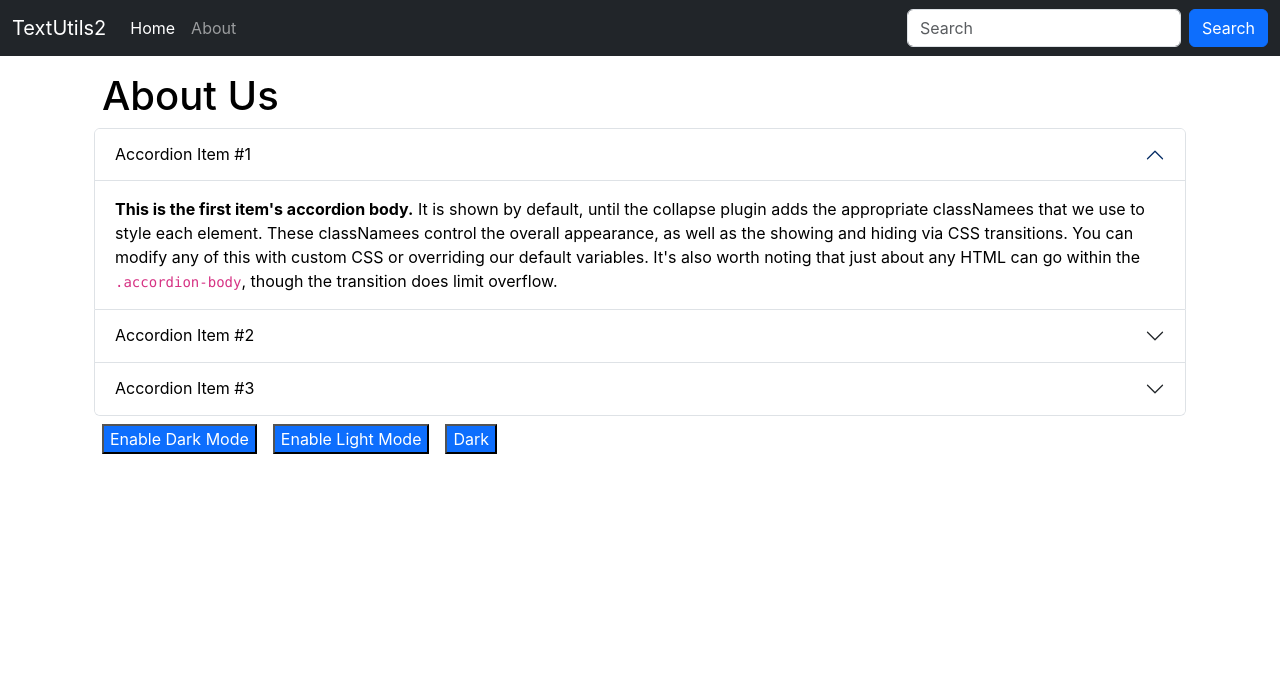
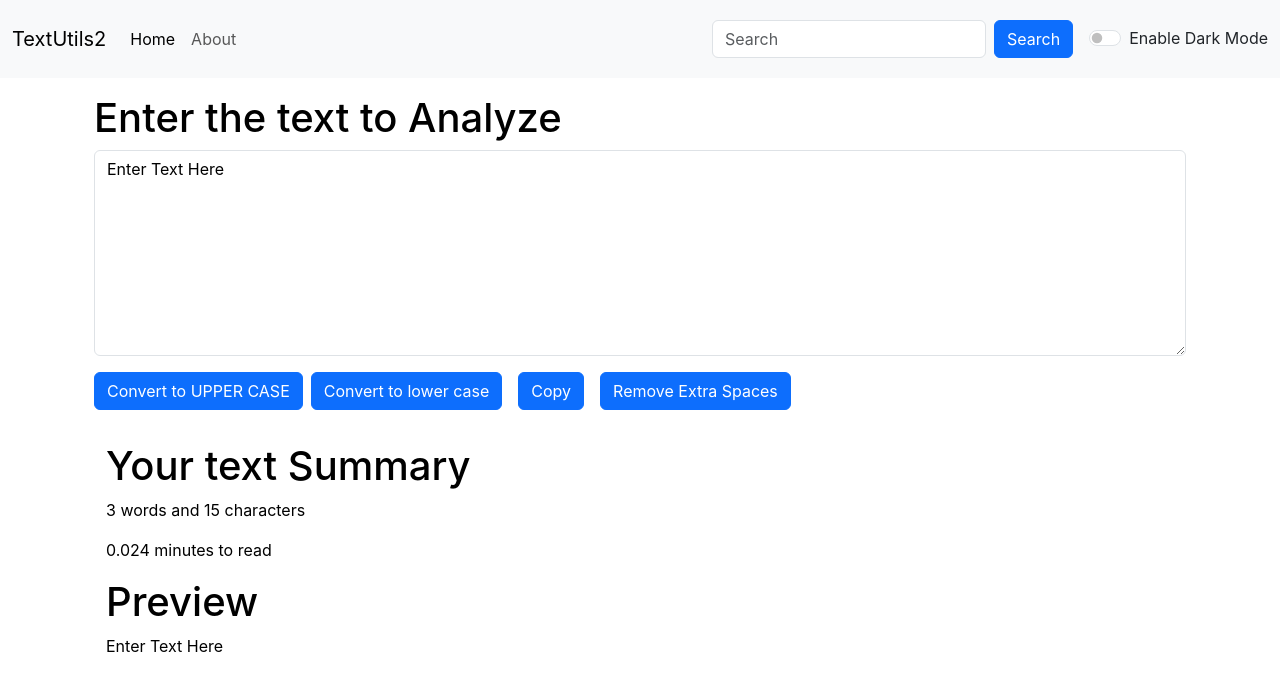
Before and after one commit to ManojBinwal/react1, a React (Create React App) app: page / in a window 1280 px wide. Shown: the top 690 px of the page. Built offline with nearby package versions, Linux system fonts and the light colour scheme.

Commit message:
dark mode

```diff
--- a/src/App.js
+++ b/src/App.js
@@ -1,19 +1,43 @@
+import { useState } from 'react';
+import { scryRenderedDOMComponentsWithClass } from 'react-dom/test-utils';
 import './App.css';
 import About from './components/About';
 import Navbar from './components/Navbar'
 import TextForm from './components/TextForm';
 
 function App() {
+
+  const [mode, setMode] = useState('light'); //set dark / light mode
+  const [buttonText, setButtonText] = useState("Enable Dark Mode") //set button text
+  const [textCol, setTextCol] = useState("dark") //set button text colour
+
+  const toggleMode = () => {
+    if(mode === 'light') {
+      setMode('dark');
+      document.body.style.backgroundColor = 'grey';
+      setButtonText("Disable Dark Mode")
+      setTextCol("white")
+
+    }
+    else {
+      setMode('light');
+      document.body.style.backgroundColor = 'white';
+      setButtonText("Enable Dark Mode")
+      setTextCol("dark")
+    }
+  }
+
   return (
     <>
+
       {/* Navbar sends props to its component */}
-      <Navbar title="TextUtils2" home="Home" about="About" />
-      {/* <div className="container my-3">
-        <TextForm title="Enter the text to Analyze" />
+      <Navbar textCol={textCol} title="TextUtils2" home="Home" about="About" toggle={toggleMode} mode={mode} buttonText={buttonText} />
+      <div className="container my-3">
+        <TextForm title="Enter the text to Analyze"  mode={mode}/>
+      </div>
+      {/* <div className='container my-3 '>
+        <About heading="About Us"/>
       </div> */}
-      <div className='container my-3 '>
-        <About heading="About Us"/>
-      </div>
 
     </>
   );
--- a/src/components/About.js
+++ b/src/components/About.js
@@ -38,6 +38,7 @@ export default function About(props) {
             setToggleText('Dark');
         }
     }
+
 
     return (
         <div className='container' style={myStyle}>
@@ -83,6 +84,7 @@ export default function About(props) {
             <button onClick={toggleDarkStyle} className='bg-primary text-white my-2 mx-2 ' style={myStyle}>Enable Dark Mode</button>
             <button onClick={toggleLightStyle} className='bg-primary text-white my-2 mx-2 ' style={myStyle}>Enable Light Mode</button>
             <button onClick={toggleDarkLight} className='bg-primary text-white my-2 mx-2 ' style={myStyle}>{toggleText}</button>
+
         </div>
     )
 }
--- a/src/components/Navbar.js
+++ b/src/components/Navbar.js
@@ -1,13 +1,24 @@
-import React from 'react'
+import React, { useState } from 'react'
 import PropTypes from 'prop-types'
+import ToggleButton from './ToggleButton'
+
+const Navbar = (props) => {
 
 
-const Navbar = (props) => {
     return (
-        <nav className="navbar navbar-expand-lg navbar-dark bg-dark">
+        <nav className={`navbar navbar-expand-lg navbar-${props.mode} bg-${props.mode}`}>
             <div className="container-fluid">
                 <a className="navbar-brand" href="/">{props.title}</a>
+
+                {/* <div className="form-check form-switch">
+                <input className="form-check-input" onClick={props.toggle} type="checkbox" role="switch" id="flexSwitchCheckDefault" />
+                    <label className="form-check-label" htmlFor="flexSwitchCheckDefault">Enable dark mode</label>
+                     </div> */}
+
+
+
                 <button className="navbar-toggler" type="button" data-bs-toggle="collapse" data-bs-target="#navbarSupportedContent" aria-controls="navbarSupportedContent" aria-expanded="false" aria-label="Toggle navigation">
+
                     <span className="navbar-toggler-icon"></span>
                 </button>
                 <div className="collapse navbar-collapse" id="navbarSupportedContent">
@@ -19,27 +30,30 @@ const Navbar = (props) => {
                             <a className="nav-link" href="/">{props.about}</a>
                         </li>
                     </ul>
-                    <form className="d-flex" role="search">
+                    <form className="d-flex px-3 py-1 my-2" role="search">
                         <input className="form-control me-2" type="search" placeholder="Search" aria-label="Search" />
                         <button className="btn btn-primary" type="submit">Search</button>
                     </form>
+                    <ToggleButton textCol={props.textCol} buttonText={props.buttonText} toggle = {props.toggle} />
                 </div>
+
             </div>
+
         </nav>
     )
 }
 
 //defining proptypes - data type for props
-Navbar.propTypes = {
-    title: PropTypes.string.isRequired,
-    home: PropTypes.string,
-    about: PropTypes.string,
-}
-// default values of props
-Navbar.defaultProps = {
-    title: 'set title here',
-    home: 'set Home text here',
-    about: 'set about text here'
-}
+// Navbar.propTypes = {
+//     title: PropTypes.string.isRequired,
+//     home: PropTypes.string,
+//     about: PropTypes.string,
+// }
+// // default values of props
+// Navbar.defaultProps = {
+//     title: 'set title here',
+//     home: 'set Home text here',
+//     about: 'set about text here'
+// }
 
 export default Navbar
--- a/src/components/TextForm.js
+++ b/src/components/TextForm.js
@@ -33,17 +33,54 @@ const TextForm = (props) => {
     // right way to change the text
     // setText('sdfsffs');
 
+    const handleCopy = () => {
+        var text = document.getElementById("myBox");
+        text.select();
+        navigator.clipboard.writeText(text.value);
+        // alert("text Copied");
+    }
+
+    const removeExtraSpaces = () => {
+        //split the text removing all spaces into an array
+        let newText = text.split(/[ ]+/);
+        //join the text and update the text
+        setText(newText.join(" "))
+
+    }
+
 
     return (
-        <div>
+        <>
+            <div className='container'
+                style={{
+                    backgroundColor: props.mode === 'dark' ? 'grey' : 'white',
+                    color: props.mode === 'dark' ? 'white' : 'black',
+                }}>
+
                 <h1>{props.title}</h1>
-            <div className="mb-3">
+                <div className="mb-3" >
                     {/* <label for="myBox" class="form-label">{props.title}</label> */}
-                <textarea value={text} onChange={handleOnChange} className="form-control " id="myBox" rows="8" ></textarea>
+                    <textarea value={text}
+                        onChange={handleOnChange}
+                        className="form-control "
+                        id="myBox"
+                        rows="8"
+                        style={{
+                            backgroundColor: props.mode === 'dark' ? 'grey' : 'white',
+                            color: props.mode === 'dark' ? 'white' : 'black',
+
+                        }}>
+                    </textarea>
                     <button className="btn btn-primary my-3" onClick={handleUpClick}>Convert to UPPER CASE</button>
                     <button className="btn btn-primary my-3 mx-2" onClick={handleDwClick}>Convert to lower case</button>
+                    <button className="btn btn-primary my-3 mx-2" onClick={handleCopy}>Copy</button>
+                    <button className="btn btn-primary my-3 mx-2" onClick={removeExtraSpaces}>Remove Extra Spaces</button>
                 </div>
-            <div className="container my-2">
+                <div className="container my-2" style={{
+                    backgroundColor: props.mode === 'dark' ? 'grey' : 'white',
+                    color: props.mode === 'dark' ? 'white' : 'black',
+
+                }}>
                     <h1>Your text Summary</h1>
                     <p>{text.split(" ").length} words and {text.length} characters</p>
                     <p>{(text.split(" ").length) * 0.008} minutes to read</p>
@@ -51,6 +88,8 @@ const TextForm = (props) => {
                     <p>{text}</p>
                 </div>
             </div>
+        </>
+
     )
 }
 
--- /dev/null
+++ b/src/components/ToggleButton.js
@@ -0,0 +1,12 @@
+import React from 'react'
+
+export default function ToggleButton(props) {
+  return (
+    <div className='m-0 p-0'>
+      <div className="form-check form-switch">
+                <input className="form-check-input " onClick={props.toggle} type="checkbox" role="switch" id="flexSwitchCheckDefault" />
+                    <label className={`form-check-label text-${props.textCol}`} htmlFor="flexSwitchCheckDefault">{props.buttonText}</label>
+            </div>
+    </div>
+  )
+}
```
Lines whose indentation alone changed are shown as unchanged.
